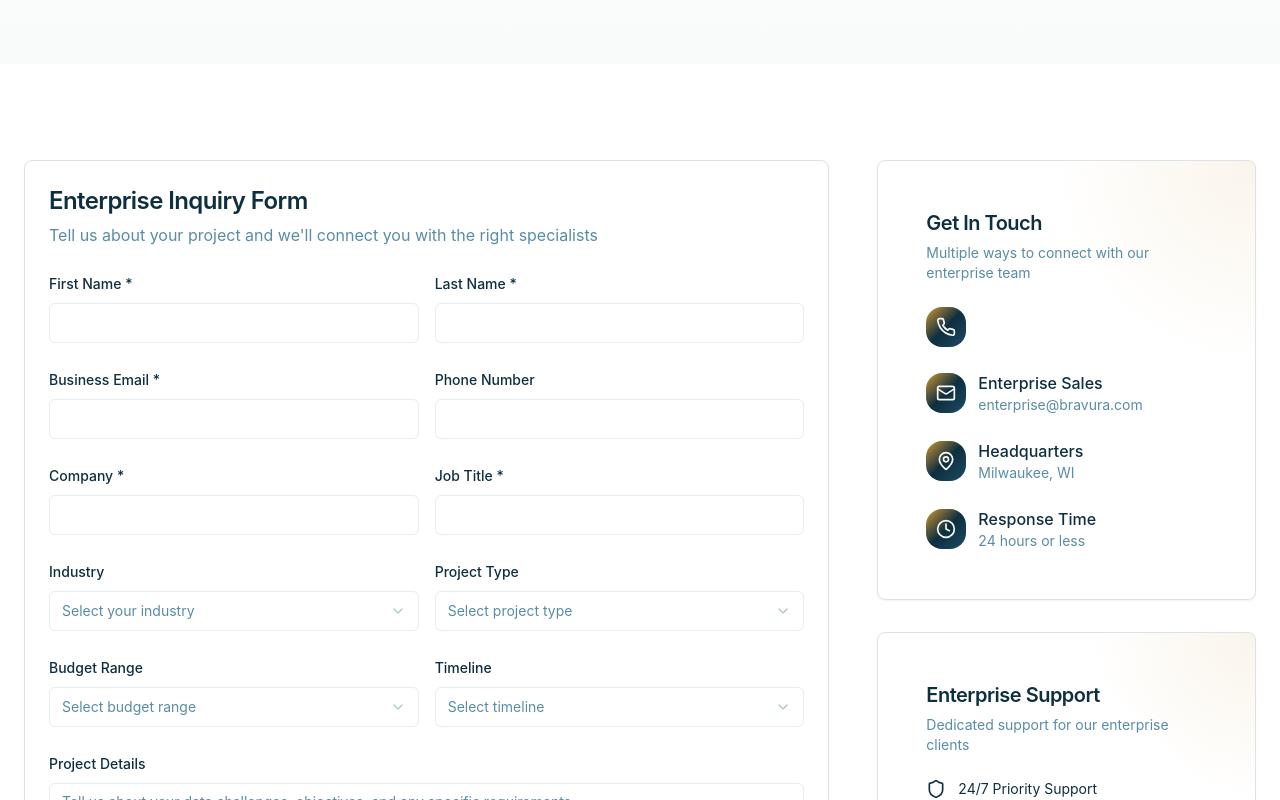
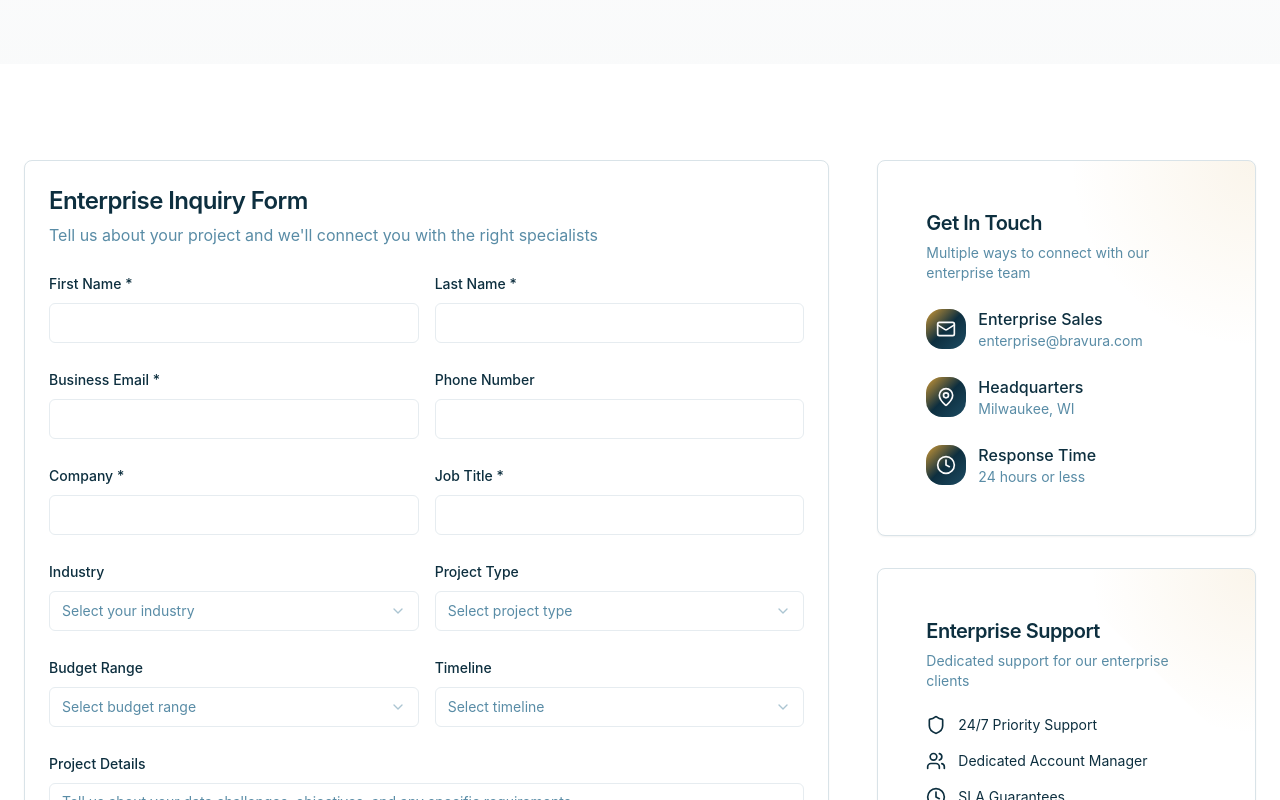
Before and after one commit to kostol28/bravura-elevate-analytics, a React (Vite) app: page /contact in a window 1280 px wide. Shown: the part 608-1408 px from the top of the page. Built offline with nearby package versions, Linux system fonts and the light colour scheme; the HTML template or start-up script is replaced by a standard one.

Commit message:
Code edited in Lovable Code Editor

```diff
--- a/src/pages/Contact.tsx
+++ b/src/pages/Contact.tsx
@@ -254,12 +254,6 @@ const Contact = () => {
                 <CardContent className="space-y-6 relative z-10">
                   <div className="flex items-center space-x-3">
                     <div className="w-10 h-10 bg-gradient-lotus rounded-2xl flex items-center justify-center relative z-10">
-                      <Phone className="w-5 h-5 text-primary-foreground" />
-                    </div>
-                  </div>
-
-                  <div className="flex items-center space-x-3">
-                    <div className="w-10 h-10 bg-gradient-lotus rounded-2xl flex items-center justify-center relative z-10">
                       <Mail className="w-5 h-5 text-primary-foreground" />
                     </div>
                     <div>
```
